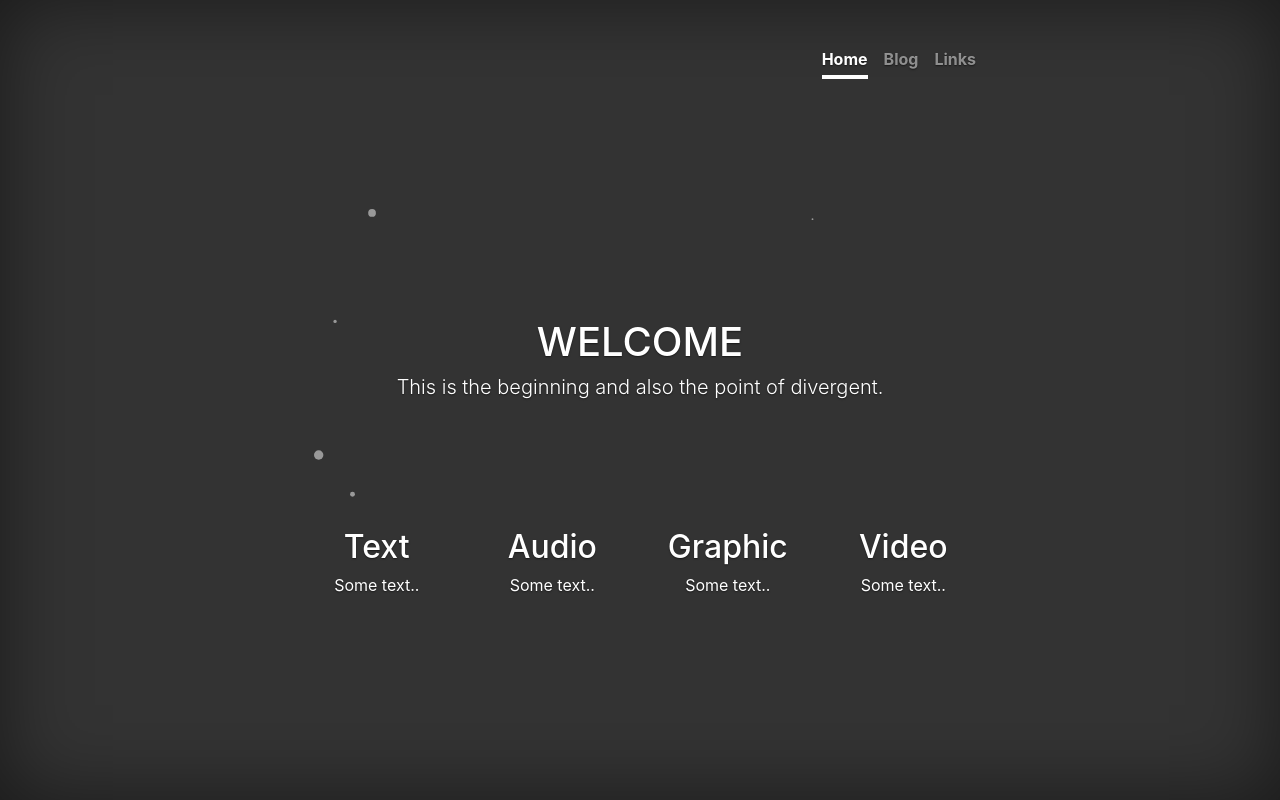
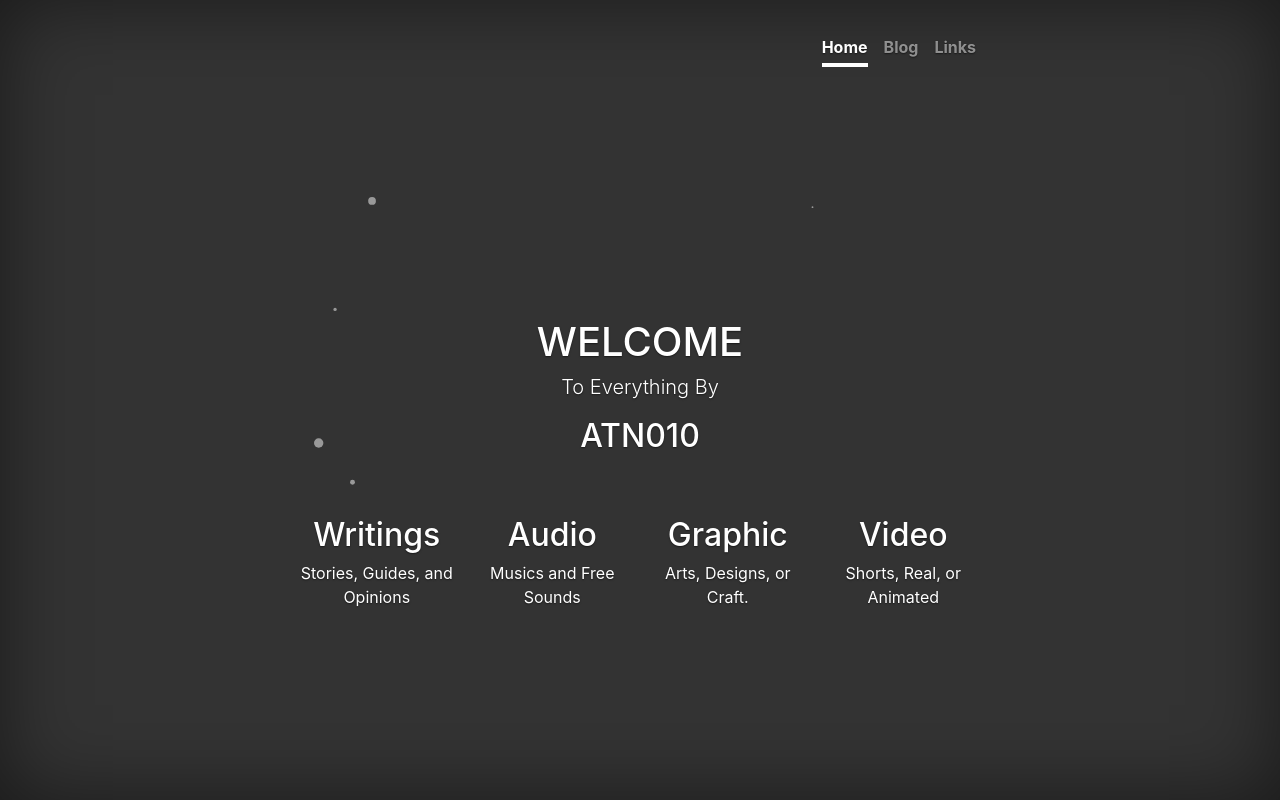
Before and after one commit to Atn010/atn010.github.io, a plain HTML site: page index.html in a window 1280 px wide. Drawn offline with Linux system fonts and the light colour scheme.

Commit message:
Fixed Mainpage Spacing, Changed Wording

```diff
--- a/css/style.css
+++ b/css/style.css
@@ -204,6 +204,10 @@ body {
     .column {
         width: 100%;
     }
+	.row{
+		padding-top: 100px;
+
+	}
 
 }
 
@@ -211,7 +215,9 @@ body {
     .column {
     }
 		.row{
-		padding-top: 100px;
+		padding-top: 175px;
+
 	}
 
+
 }
--- a/index.html
+++ b/index.html
@@ -38,26 +38,29 @@
  	    <div class="particle" id="particles-js" style="z-index: -10">
            <div class="panel">
             <h1 class="cover-heading">WELCOME</h1>
-            <p class="lead">This is the beginning and also the point of divergent.</p>
+            <p class="lead">To Everything By</p>
+			<h2 class="cover-heading">ATN010</h2>
 			</div>
 		</div>
 
-<div class="row" align="center" style="z-index: 50">
+
+<div class="row" align="center" style="z-index: 50 y-index: 150">
+<br>
   <div class="column">
-    <h2>Text</h2>
-    <p>Some text..</p>
+    <h2>Writings</h2>
+    <p>Stories, Guides, and Opinions</p>
   </div>
   <div class="column">
     <h2>Audio</h2>
-    <p>Some text..</p>
+    <p>Musics and Free Sounds</p>
   </div>
   <div class="column">
     <h2>Graphic</h2>
-    <p>Some text..</p>
+    <p>Arts, Designs, or Craft.</p>
   </div>
   <div class="column">
     <h2>Video</h2>
-    <p>Some text..</p>
+    <p>Shorts, Real, or Animated</p>
   </div>
 </div>
         </div>
```
